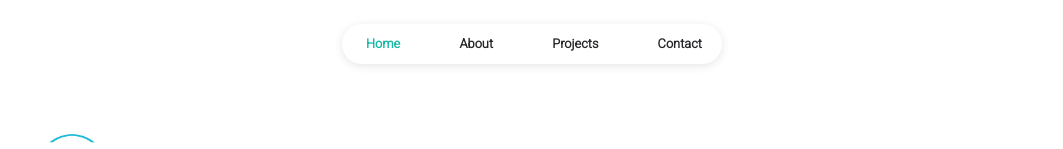
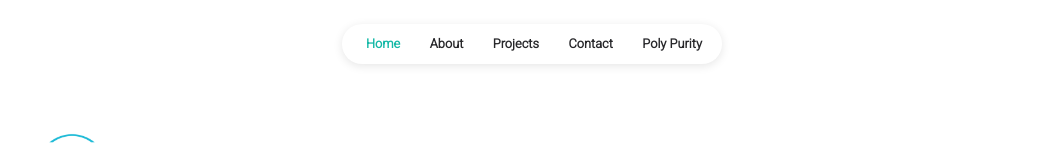
Before and after one commit to spaykel/Portfolio, a React (Create React App) app: page / in a window 1280 px wide. Shown: the top 149 px of the page, without its empty margins (108-1171 px from the left). Built offline with nearby package versions, Linux system fonts and the light colour scheme.

Commit message:
add poly purity to navbar

```diff
--- a/src/components/common/navBar.jsx
+++ b/src/components/common/navBar.jsx
@@ -48,6 +48,15 @@ const NavBar = (props) => {
 							>
 								<Link to="/contact">Contact</Link>
 							</li>
+							<li
+								className={
+									active === "Poly Purity"
+										? "nav-item active"
+										: "nav-item"
+								}
+							>
+								<Link to="/polypuritytest">Poly Purity</Link>
+							</li>
 						</ul>
 					</div>
 				</nav>
```
